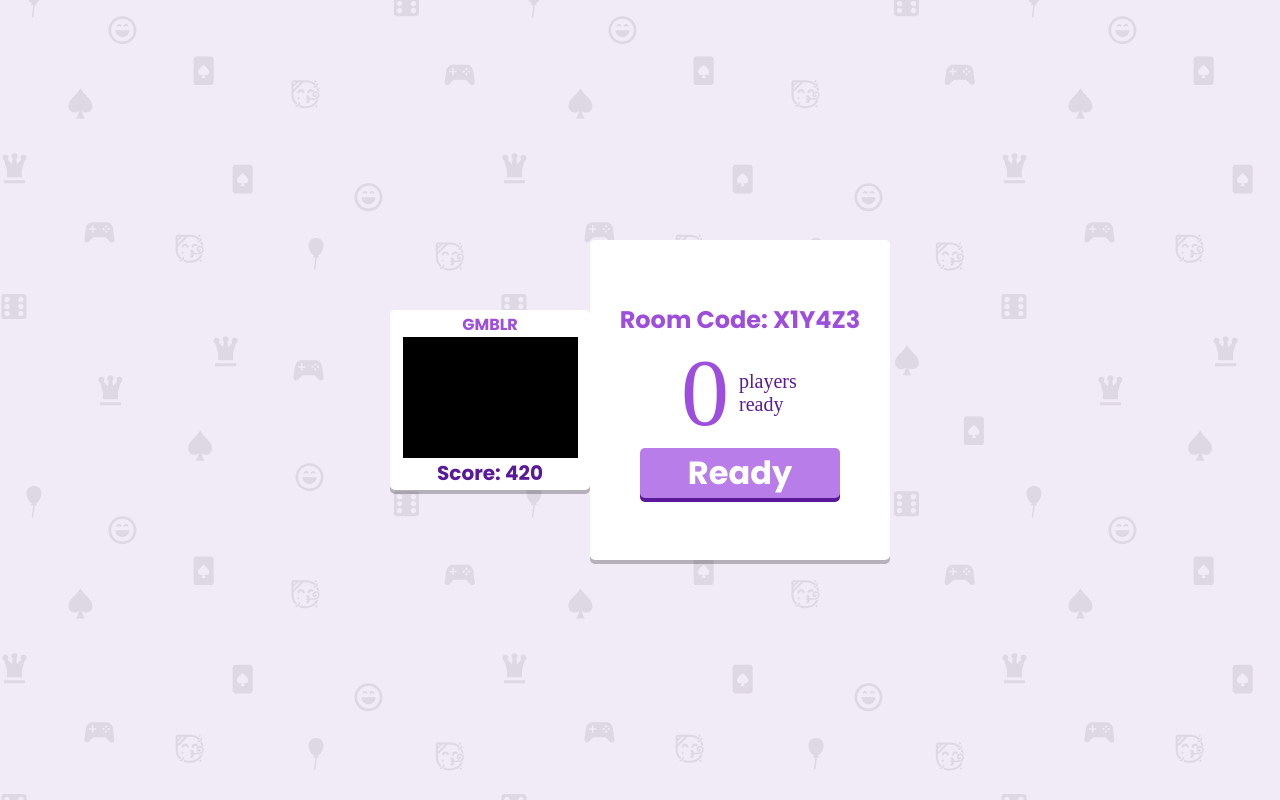
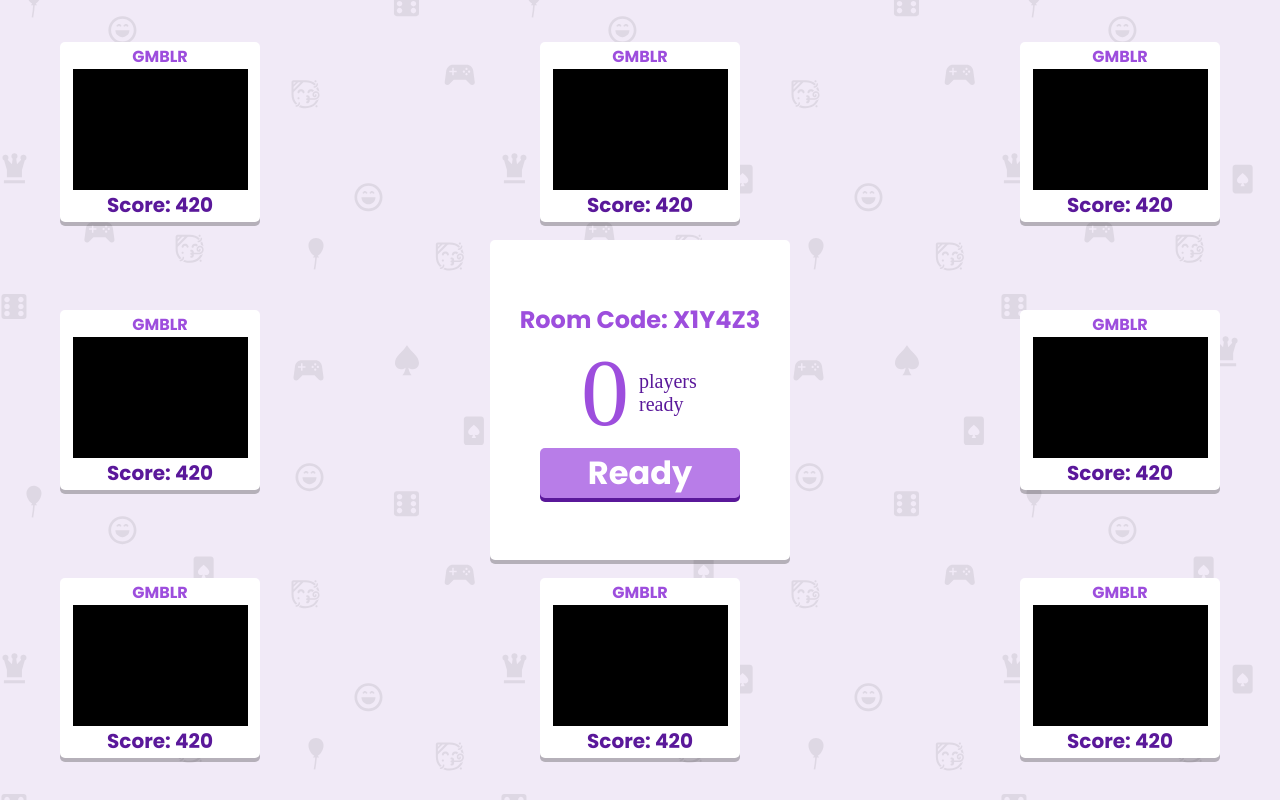
Before and after one commit to ProfVHS/PartyGames, a React (Vite) app in the folder client/: page /lobby in a window 1280 px wide. Built offline with nearby package versions, Linux system fonts and the light colour scheme; a web font is replaced by a local one.

Commit message:
RoomPage grid layout

```diff
--- a/client/src/pages/RoomPage.tsx
+++ b/client/src/pages/RoomPage.tsx
@@ -5,8 +5,17 @@ import "../styles/Room.scss";
 
 export default function RoomPage() {
   return (
-    <div className="roomWrapper">
+    <div className="roomGrid">
       <Camera username="GMBLR" score={420} />
+      <Camera username="GMBLR" score={420} />
+      <Camera username="GMBLR" score={420} />
+      <Camera username="GMBLR" score={420} />
+
+      <Camera username="GMBLR" score={420} />
+      <Camera username="GMBLR" score={420} />
+      <Camera username="GMBLR" score={420} />
+      <Camera username="GMBLR" score={420} />
+
       <Lobby roomCode="X1Y4Z3" />
     </div>
   );
--- a/client/src/styles/Lobby.scss
+++ b/client/src/styles/Lobby.scss
@@ -1,4 +1,6 @@
 .lobby {
+  grid-column: 2;
+  grid-row: 2;
   display: flex;
   flex-direction: column;
 
--- a/client/src/styles/Room.scss
+++ b/client/src/styles/Room.scss
@@ -1,5 +1,19 @@
 .roomWrapper {
+  width: 100vw;
+  height: 100vh;
   display: flex;
   justify-content: center;
   align-items: center;
 }
+.roomGrid {
+  display: grid;
+  grid-template-columns: 25% 50% 25%;
+  grid-template-rows: 33% 34% 33%;
+
+  height: 100vh;
+  width: 100vw;
+
+  justify-items: center;
+
+  align-items: center;
+}
```
